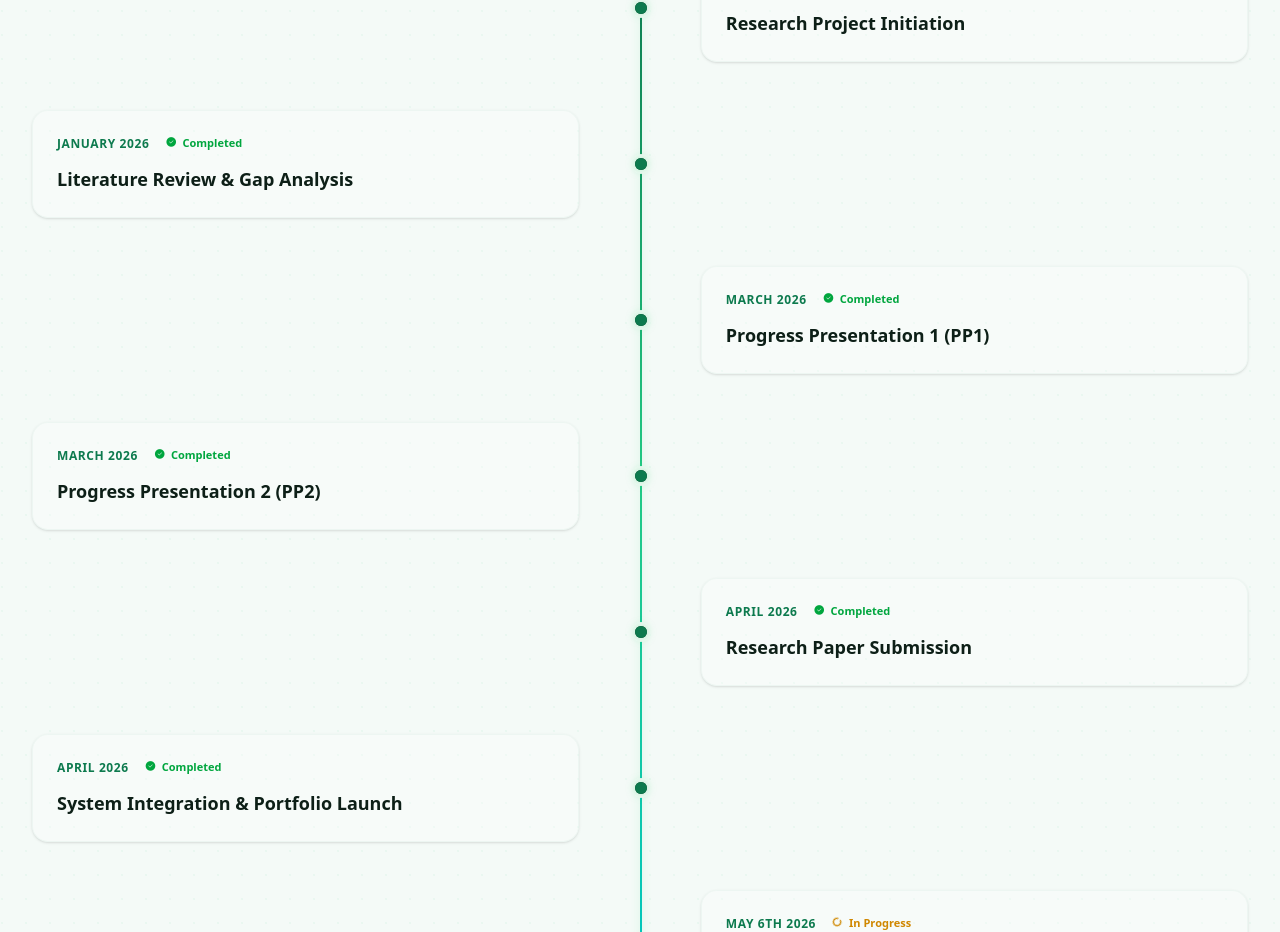
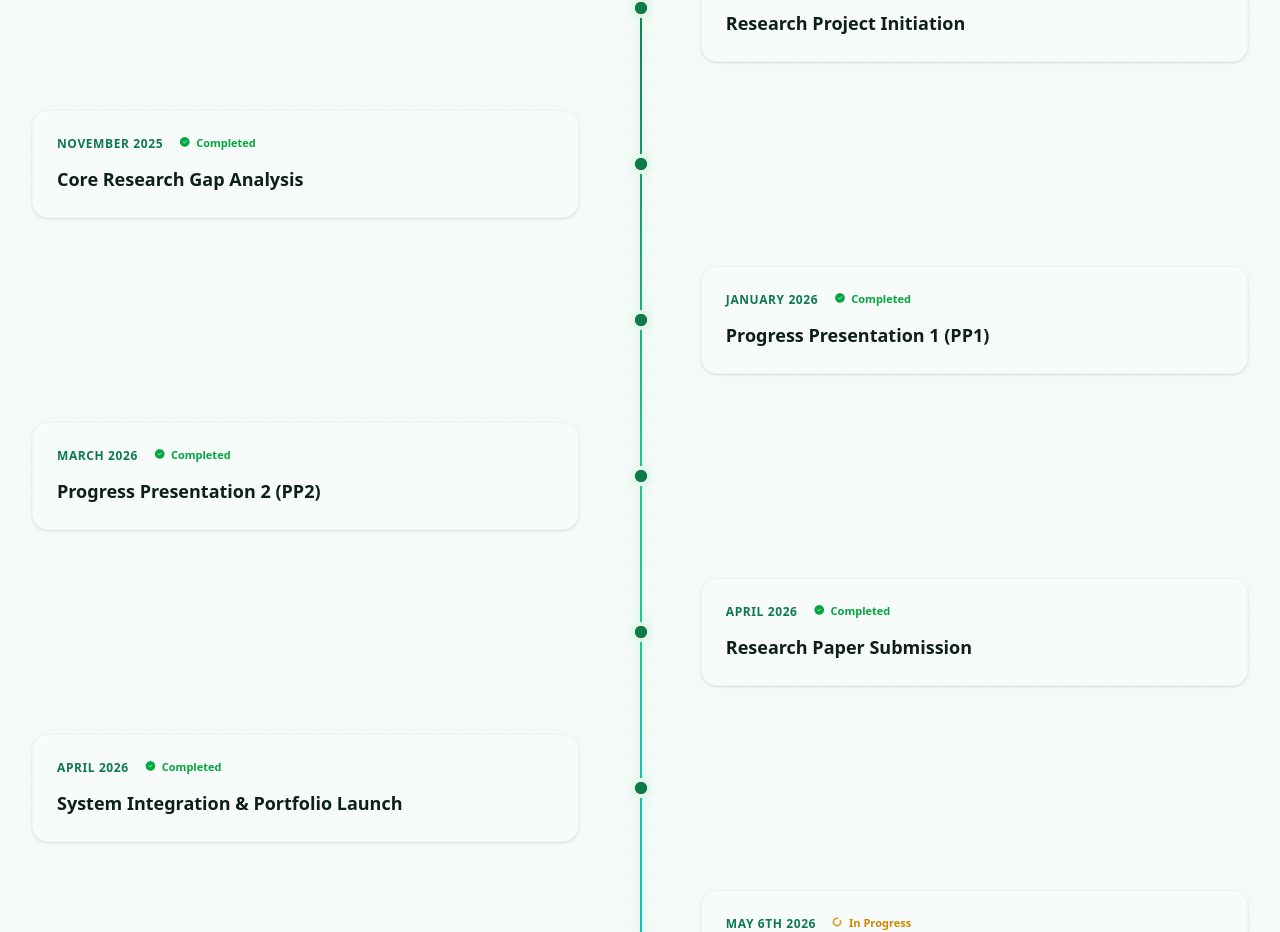
Before and after one commit to 4yrg/gradeloop-portfolio, a Next.js app: page / in a window 1280 px wide. Shown: the part 3613-4545 px from the top of the page. Built offline with nearby package versions, Linux system fonts and the light colour scheme.

Commit message:
feat: align timeline with Oct 2025 start, Nov 2025 Gap Analysis, Jan 2026 PP1, and March 2026 PP2

```diff
--- a/app/components/Milestone.tsx
+++ b/app/components/Milestone.tsx
@@ -11,13 +11,13 @@ const milestones = [
     statusLabel: 'Completed',
   },
   {
-    date: 'January 2026',
-    title: 'Literature Review & Gap Analysis',
+    date: 'November 2025',
+    title: 'Core Research Gap Analysis',
     status: 'completed',
     statusLabel: 'Completed',
   },
   {
-    date: 'March 2026',
+    date: 'January 2026',
     title: 'Progress Presentation 1 (PP1)',
     status: 'completed',
     statusLabel: 'Completed',
```
